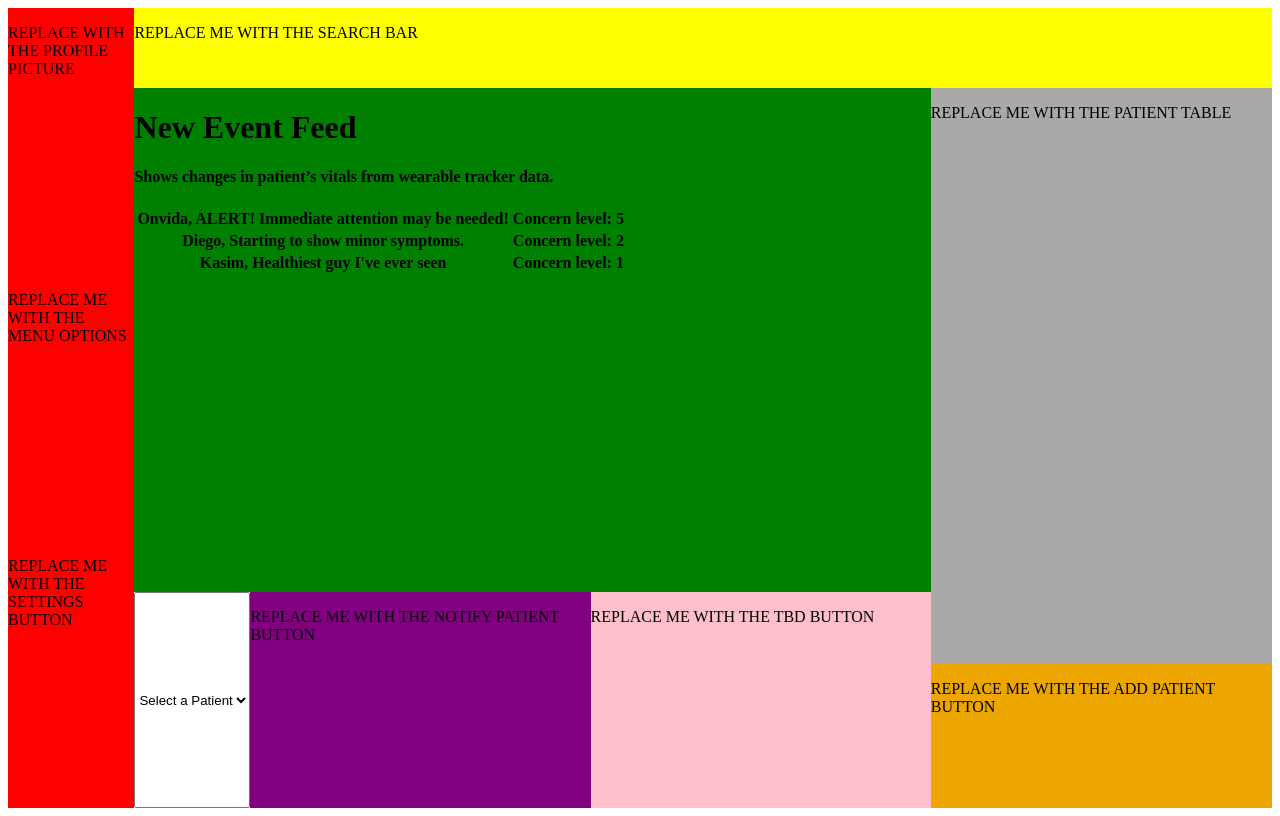
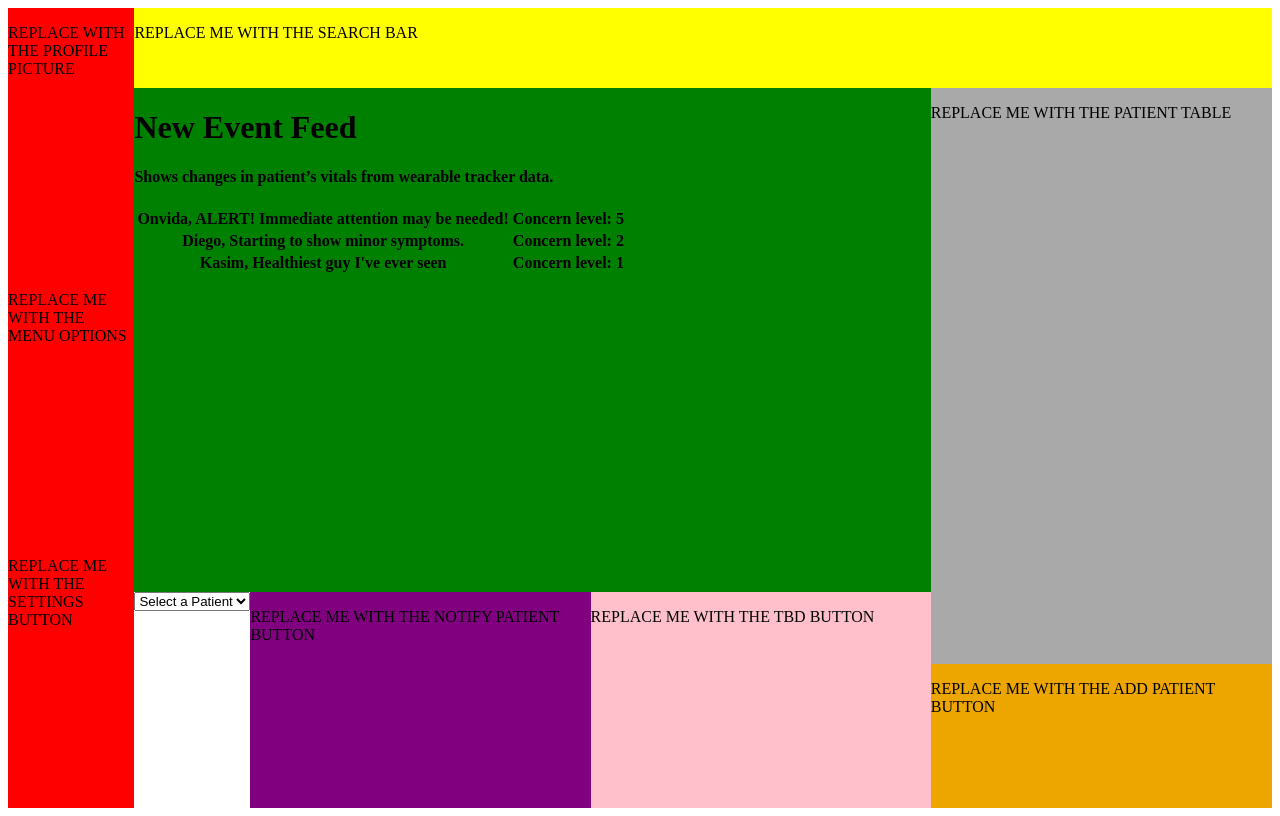
Before and after one commit to awb8593/HackHarvard, an Angular app in the folder frontend/: page /alertPage in a window 1280 px wide. Built offline with nearby package versions, Linux system fonts and the light colour scheme.

Commit message:
Added "Select a Patient" dropdown

```diff
--- a/frontend/src/app/alert-page/alert-page.component.html
+++ b/frontend/src/app/alert-page/alert-page.component.html
@@ -36,10 +36,15 @@
                 <!-- Bottom -->
                 <div class="horizontal-layout other-options vertical-child">
                     <!-- Select a Patient Dropdown-->
-                    <select id="selectPatient">Select a Patient
-                        <option value="" disabled selected>Select a Patient</option>
-                        <option value="option1">Option 1</option>
-                    </select>
+                    <form #myForm="ngForm">
+                        <select id="selectPatient" name="selectedPatientId" [(ngModel)]="selectedPatientId">
+                            <option [ngValue]=0 disabled>Select a Patient</option>
+                            <option *ngFor="let patientAlert of currentProvider.patientAlerts" [value]="patientAlert.patient.id">
+                                {{ patientAlert.patient.name }}
+                            </option>
+                        </select>
+                    </form>
+
 
                     <!-- Button one -->
                     <div class="notify-button horizontal-child">
--- a/frontend/src/app/alert-page/alert-page.component.ts
+++ b/frontend/src/app/alert-page/alert-page.component.ts
@@ -1,5 +1,8 @@
 import { Component, OnInit } from '@angular/core';
 import { Router } from '@angular/router';
+import { Provider } from '../models/provider.model';
+import { Patient } from '../models/patient.model';
+import { ProviderService } from '../provider.service';
 
 @Component({
   selector: 'app-alert-page',
@@ -8,7 +11,12 @@ import { Router } from '@angular/router';
 })
 export class AlertPageComponent implements OnInit {
 
-  constructor(private router: Router) { }
+  currentProvider: Provider;
+  selectedPatientId: number = 0;
+
+  constructor(private router: Router, private providerService: ProviderService) {
+    this.currentProvider = this.providerService.createMockProvider();
+  }
 
   ngOnInit(): void {
   }
--- a/frontend/src/app/app.module.ts
+++ b/frontend/src/app/app.module.ts
@@ -1,5 +1,6 @@
 import { NgModule } from '@angular/core';
 import { BrowserModule } from '@angular/platform-browser';
+import { FormsModule } from '@angular/forms';
 
 import { AppRoutingModule } from './app-routing.module';
 import { AppComponent } from './app.component';
@@ -18,7 +19,8 @@ import { AlertTableComponent } from './alert-table/alert-table.component';
   ],
   imports: [
     BrowserModule,
-    AppRoutingModule
+    AppRoutingModule,
+    FormsModule
   ],
   providers: [],
   bootstrap: [AppComponent]
```
